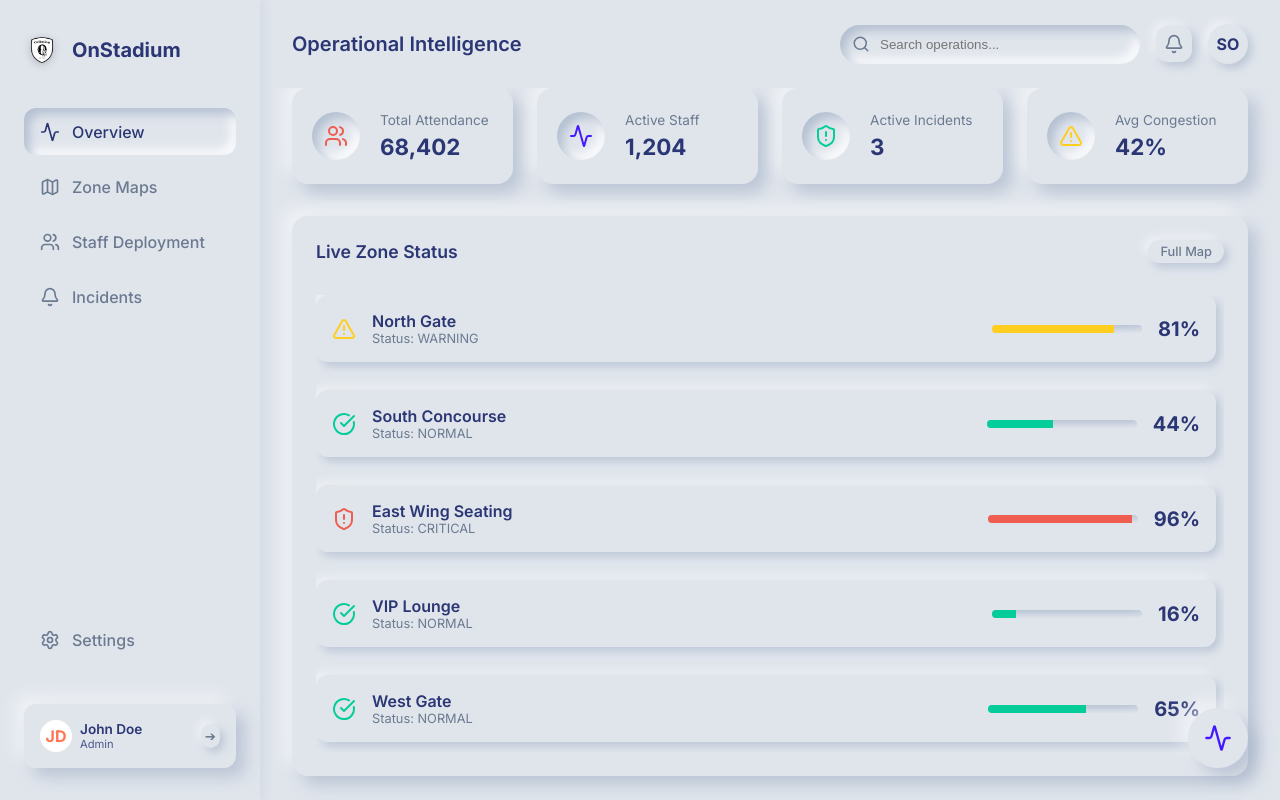
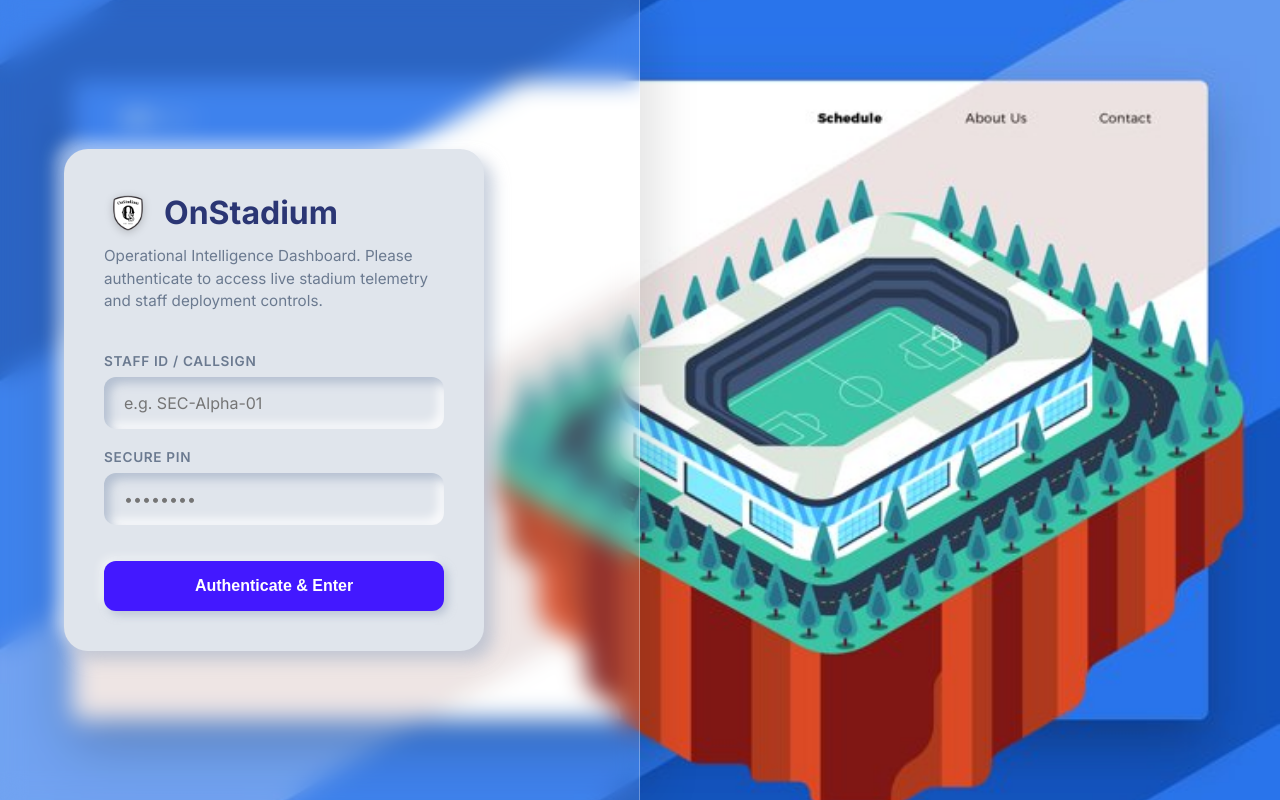
Before and after one commit to OrbIndraneel/prompt_wars4, a React (Vite) app: page / in a window 1280 px wide. Built offline with nearby package versions, Linux system fonts and the light colour scheme.

Commit message:
Implement landing page using user reference image as hero background with glassmorphic auth panel

```diff
--- a/src/App.jsx
+++ b/src/App.jsx
@@ -5,6 +5,7 @@
 } from 'lucide-react';
 import { GoogleGenerativeAI } from '@google/generative-ai';
 import { generateStadiumData } from './utils/stadiumGenerator';
+import LandingPage from './LandingPage';
 import './App.css';
 
 // MOCK DATA for Stadium Operations
@@ -19,6 +20,7 @@
 function App() {
   const [activeTab, setActiveTab] = useState('Overview');
   const [zones, setZones] = useState(INITIAL_ZONES);
+  const [isAuthenticated, setIsAuthenticated] = useState(false);
   const [chatInput, setChatInput] = useState('');
   const [messages, setMessages] = useState([
     { role: 'ai', text: 'StadiumOps AI initialized. How can I assist you with current operations?' }
@@ -169,6 +171,10 @@
     { name: 'Incidents', icon: <Bell size={20} /> }
   ];
 
+  if (!isAuthenticated) {
+    return <LandingPage onLogin={() => setIsAuthenticated(true)} />;
+  }
+
   return (
     <div className="app-container">
       {/* Sidebar */}
@@ -206,7 +212,7 @@
                 <div style={{ fontSize: '0.7rem', opacity: 0.8 }}>Admin</div>
               </div>
             </div>
-            <button className="btn btn-ghost" style={{ padding: '0.25rem', color: 'var(--text-muted)' }} onClick={() => alert('Logging out of OnStadium...')}>➔</button>
+            <button className="btn btn-ghost" style={{ padding: '0.25rem', color: 'var(--text-muted)' }} onClick={() => setIsAuthenticated(false)}>➔</button>
           </div>
         </nav>
       </aside>
--- /dev/null
+++ b/src/LandingPage.css
@@ -0,0 +1,135 @@
+.landing-page {
+  width: 100vw;
+  height: 100vh;
+  display: flex;
+  align-items: center;
+  background-image: url('/hero-stadium.png');
+  background-size: cover;
+  background-position: center;
+  background-repeat: no-repeat;
+  position: relative;
+  overflow: hidden;
+}
+
+.landing-overlay {
+  position: absolute;
+  top: 0;
+  left: 0;
+  width: 50%;
+  height: 100%;
+  background: rgba(255, 255, 255, 0.1);
+  backdrop-filter: blur(12px);
+  -webkit-backdrop-filter: blur(12px);
+  border-right: 1px solid rgba(255, 255, 255, 0.3);
+  display: flex;
+  flex-direction: column;
+  justify-content: center;
+  padding: 4rem;
+  z-index: 2;
+  box-shadow: 20px 0 40px rgba(0, 0, 0, 0.1);
+}
+
+[data-theme="dark"] .landing-overlay {
+  background: rgba(15, 23, 42, 0.4);
+  border-right: 1px solid rgba(255, 255, 255, 0.1);
+}
+
+.login-card {
+  background: var(--panel-bg);
+  padding: 2.5rem;
+  border-radius: 24px;
+  box-shadow: var(--shadow-raised);
+  display: flex;
+  flex-direction: column;
+  gap: 1.5rem;
+  width: 100%;
+  max-width: 420px;
+}
+
+.login-header {
+  display: flex;
+  flex-direction: column;
+  gap: 0.5rem;
+  margin-bottom: 1rem;
+}
+
+.login-title {
+  font-size: 2rem;
+  font-weight: 700;
+  color: var(--text-main);
+  display: flex;
+  align-items: center;
+  gap: 0.75rem;
+}
+
+.login-subtitle {
+  color: var(--text-muted);
+  font-size: 0.95rem;
+  line-height: 1.5;
+}
+
+.input-group {
+  display: flex;
+  flex-direction: column;
+  gap: 0.5rem;
+}
+
+.input-label {
+  font-size: 0.85rem;
+  font-weight: 600;
+  color: var(--text-muted);
+  text-transform: uppercase;
+  letter-spacing: 0.05em;
+}
+
+.neumorphic-input {
+  background: var(--bg-color);
+  border: none;
+  padding: 1rem 1.25rem;
+  border-radius: 12px;
+  color: var(--text-main);
+  outline: none;
+  box-shadow: var(--shadow-pressed);
+  font-family: inherit;
+  font-size: 1rem;
+  transition: all 0.2s ease;
+}
+
+.neumorphic-input:focus {
+  box-shadow: var(--shadow-pressed), 0 0 0 2px var(--accent-blue);
+}
+
+.login-btn {
+  background: var(--accent-blue);
+  color: white;
+  border: none;
+  padding: 1rem;
+  border-radius: 12px;
+  font-size: 1rem;
+  font-weight: 600;
+  cursor: pointer;
+  box-shadow: var(--shadow-raised-sm);
+  transition: all 0.2s ease;
+  margin-top: 1rem;
+}
+
+.login-btn:hover {
+  transform: translateY(-2px);
+  box-shadow: 0 4px 12px rgba(66, 153, 225, 0.4);
+}
+
+.login-btn:active {
+  transform: translateY(0);
+  box-shadow: var(--shadow-pressed);
+}
+
+@media (max-width: 900px) {
+  .landing-overlay {
+    width: 100%;
+    background: rgba(255, 255, 255, 0.4);
+  }
+
+  [data-theme="dark"] .landing-overlay {
+    background: rgba(15, 23, 42, 0.7);
+  }
+}
--- /dev/null
+++ b/src/LandingPage.jsx
@@ -0,0 +1,67 @@
+import { useState } from 'react';
+import './LandingPage.css';
+
+function LandingPage({ onLogin }) {
+  const [staffId, setStaffId] = useState('');
+  const [pin, setPin] = useState('');
+
+  const handleLogin = (e) => {
+    e.preventDefault();
+    if (staffId && pin) {
+      onLogin();
+    }
+  };
+
+  return (
+    <div className="landing-page">
+      {/* Frosted Glass Overlay covering the left half (hiding the baked-in text from the image) */}
+      <div className="landing-overlay">
+
+        <div className="login-card">
+          <div className="login-header">
+            <div className="login-title">
+              <img src="/logo.png" alt="Logo" style={{ height: '48px', filter: 'drop-shadow(0px 2px 4px rgba(0,0,0,0.2))' }} />
+              OnStadium
+            </div>
+            <div className="login-subtitle">
+              Operational Intelligence Dashboard. Please authenticate to access live stadium telemetry and staff deployment controls.
+            </div>
+          </div>
+
+          <form onSubmit={handleLogin} style={{ display: 'flex', flexDirection: 'column', gap: '1.25rem' }}>
+            <div className="input-group">
+              <label className="input-label">Staff ID / Callsign</label>
+              <input
+                type="text"
+                className="neumorphic-input"
+                placeholder="e.g. SEC-Alpha-01"
+                value={staffId}
+                onChange={(e) => setStaffId(e.target.value)}
+                required
+              />
+            </div>
+
+            <div className="input-group">
+              <label className="input-label">Secure PIN</label>
+              <input
+                type="password"
+                className="neumorphic-input"
+                placeholder="••••••••"
+                value={pin}
+                onChange={(e) => setPin(e.target.value)}
+                required
+              />
+            </div>
+
+            <button type="submit" className="login-btn">
+              Authenticate & Enter
+            </button>
+          </form>
+        </div>
+
+      </div>
+    </div>
+  );
+}
+
+export default LandingPage;
```
Also changed, not shown: public/hero-stadium.png (added).
